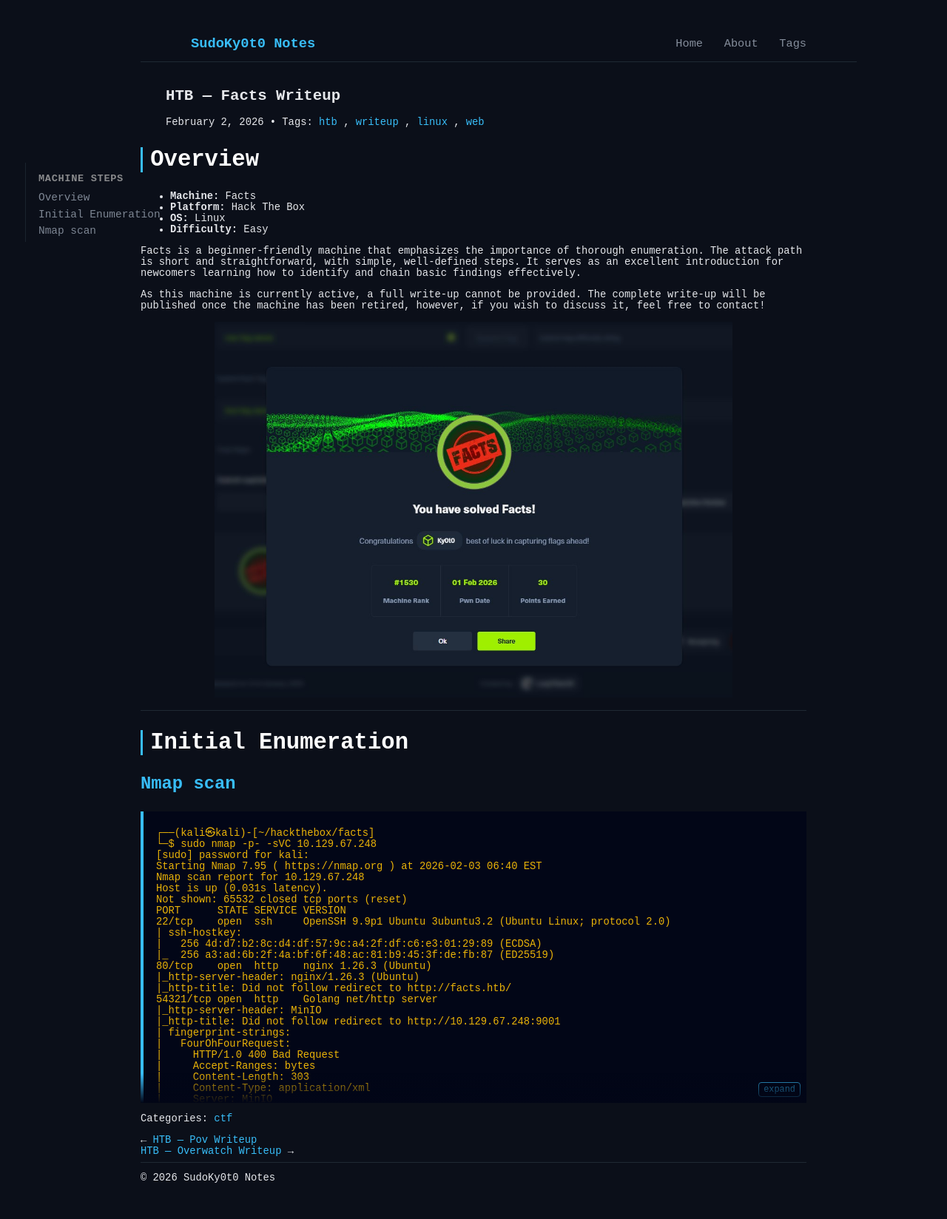
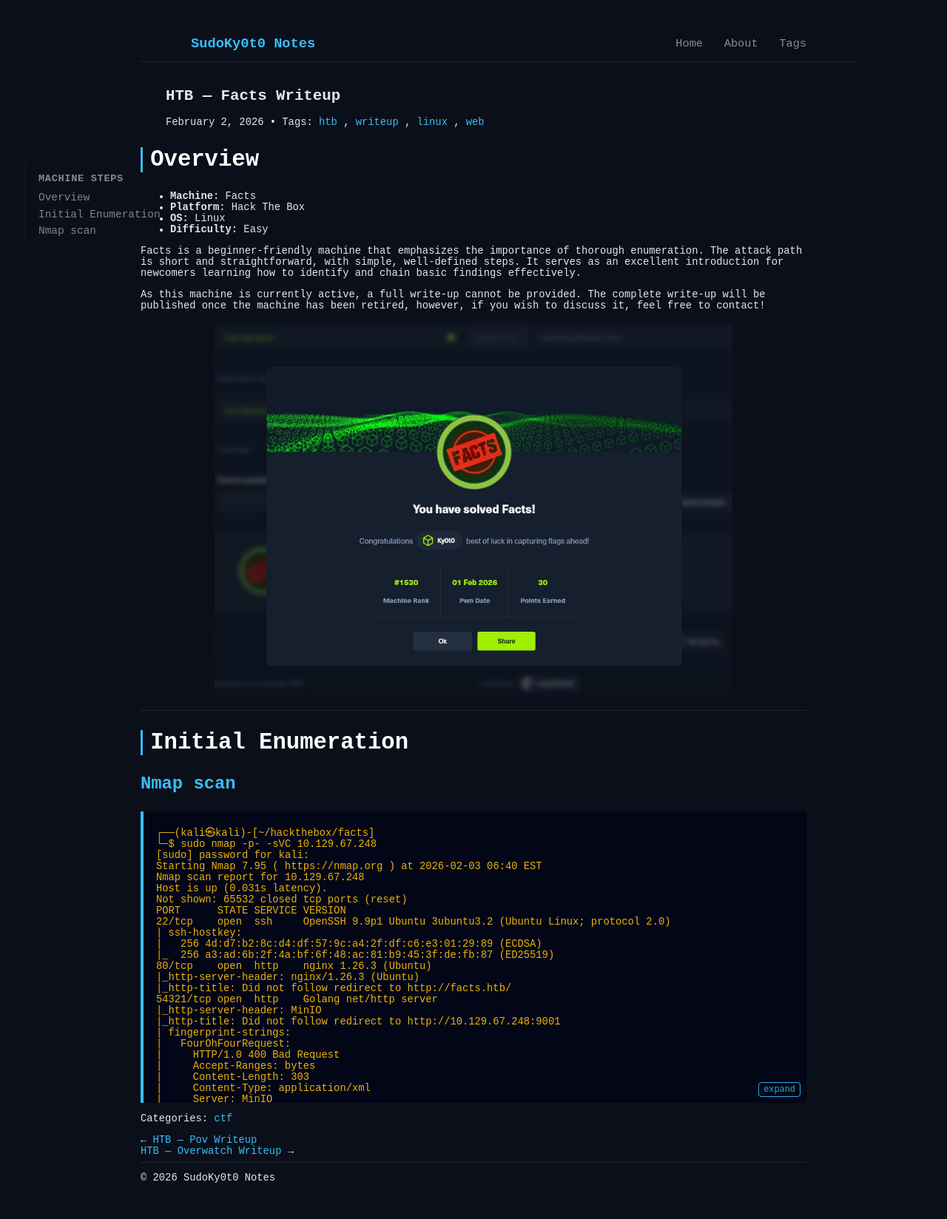
Before and after one commit to SudoKy0t0/SudoKy0t0.github.io, a Jekyll site: the page built from _posts/2026-02-02-htb-facts-writeup.md, in a window 1280 px wide. Shown: the whole page at 74% size. Built offline with Jekyll 4.4.1, drawn with Linux system fonts in a browser that asks for light colours.

Commit message:
Update style.css

```diff
--- a/assets/style.css
+++ b/assets/style.css
@@ -160,17 +160,6 @@ html {
   position: relative;
 }
 
-.highlighter-rouge::after {
-  content: "";
-  position: absolute;
-  bottom: 0;
-  left: 0;
-  right: 0;
-  height: 40px;
-  background: linear-gradient(to bottom, transparent, #020617);
-  pointer-events: none;
-}
-
 .expand-btn:hover {
   background: #38bdf8;
   color: #020617;
```
